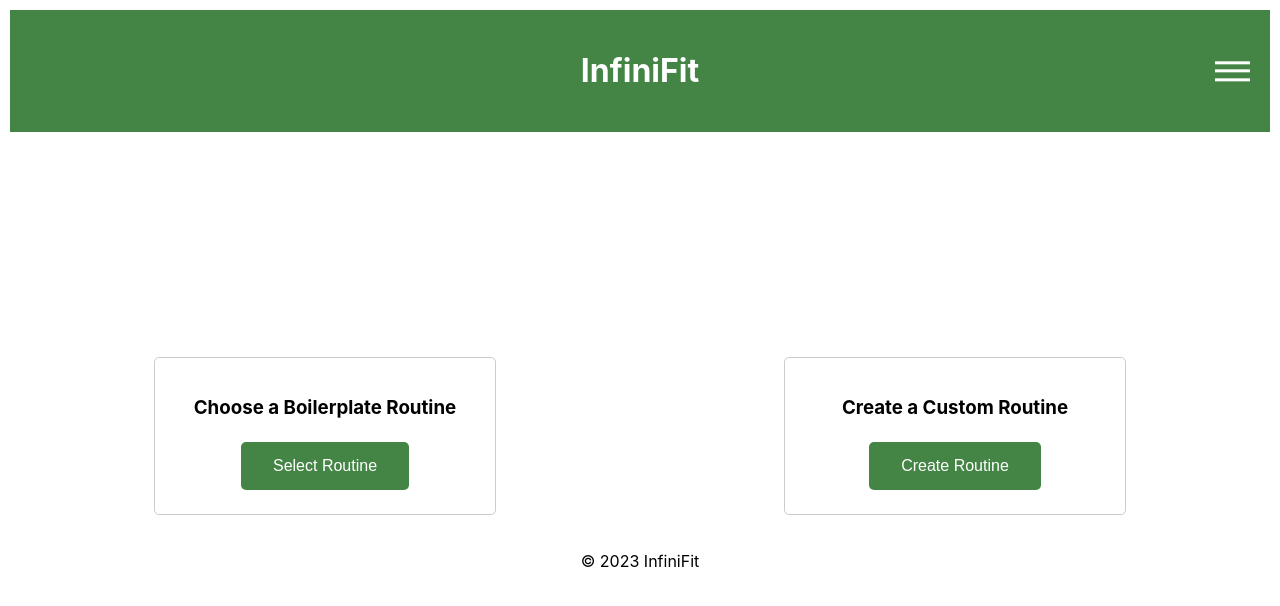
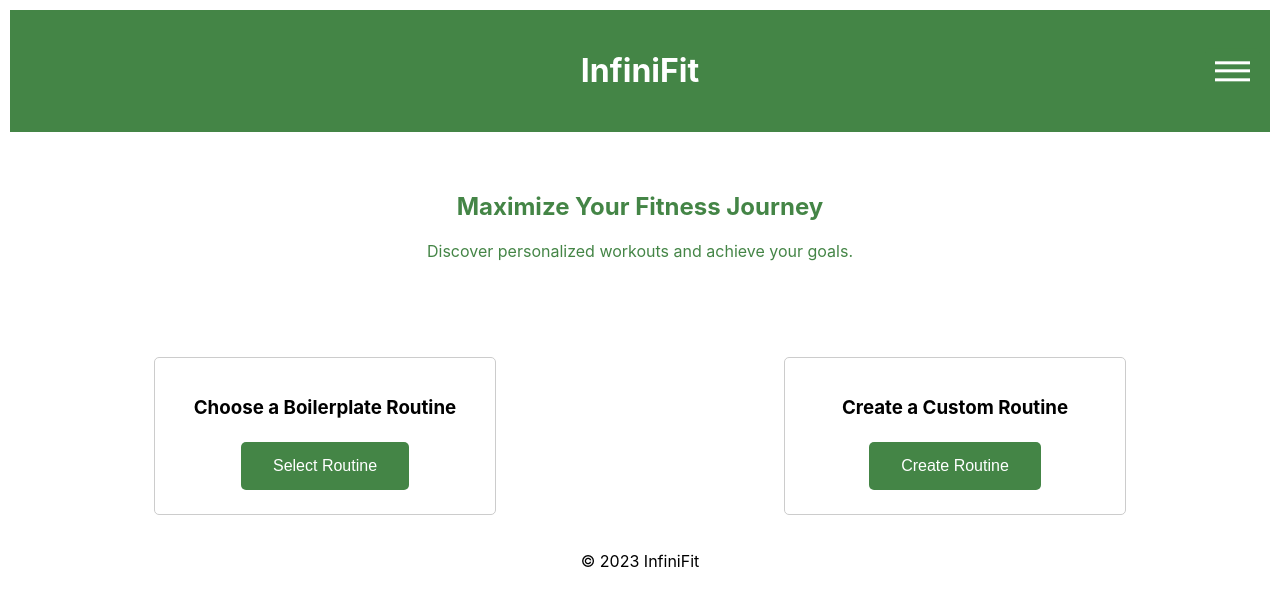
Before and after one commit to ernestorendon/InfiniFit, a React (Create React App) app in the folder app/: page /dashboard in a window 1280 px wide. Shown: the top 606 px of the page. Built offline with nearby package versions, Linux system fonts and the light colour scheme.

Commit message:
Update Dashboard.css
Fix text color

```diff
--- a/app/src/Dashboard.css
+++ b/app/src/Dashboard.css
@@ -68,7 +68,7 @@
 .hero {
   /*background-image: url('your-hero-image.jpg');*/
   background-size: cover;
-  color: #fff;
+  color: #448546;
   text-align: center;
   padding: 40px;
 }
```
